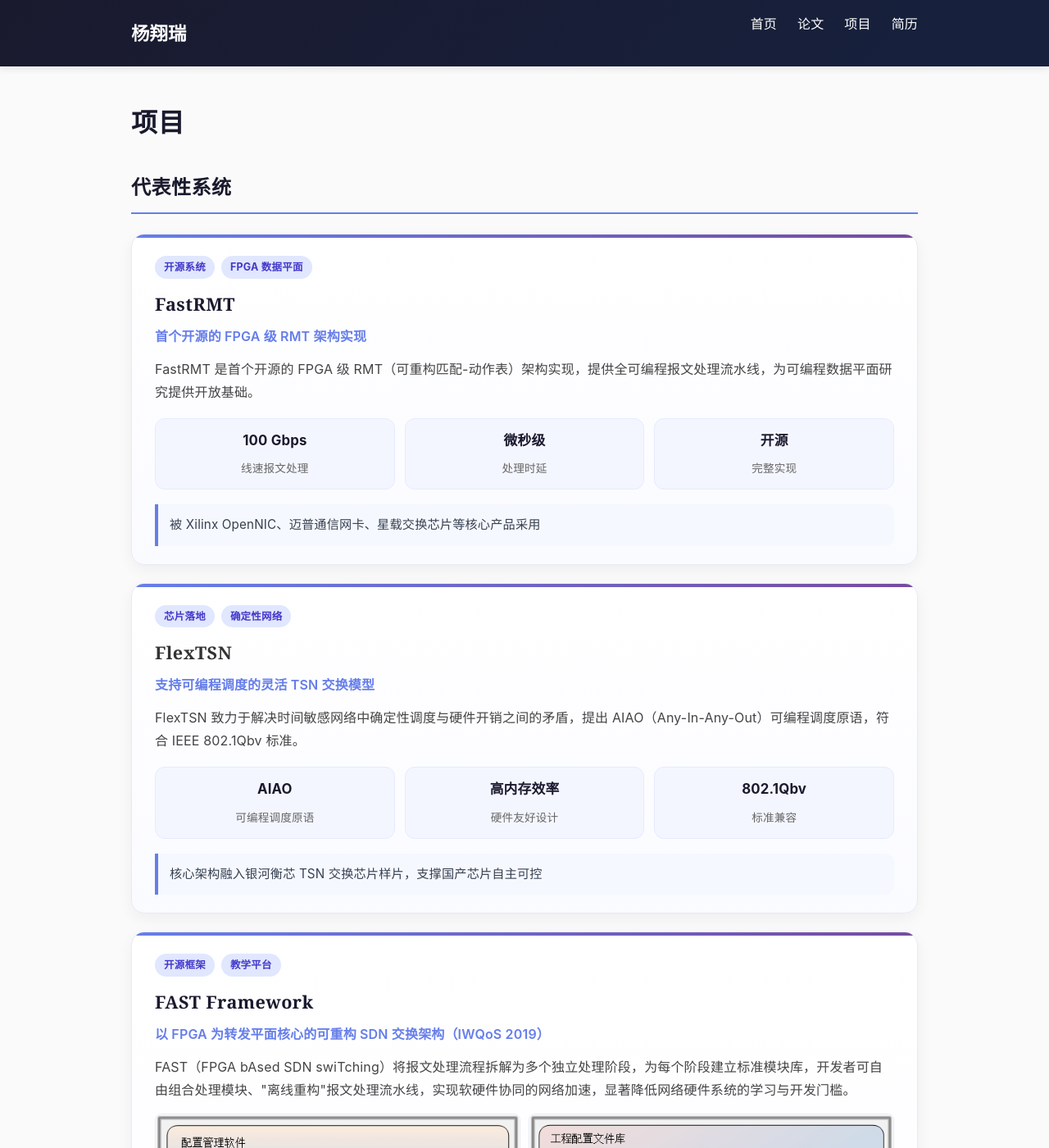
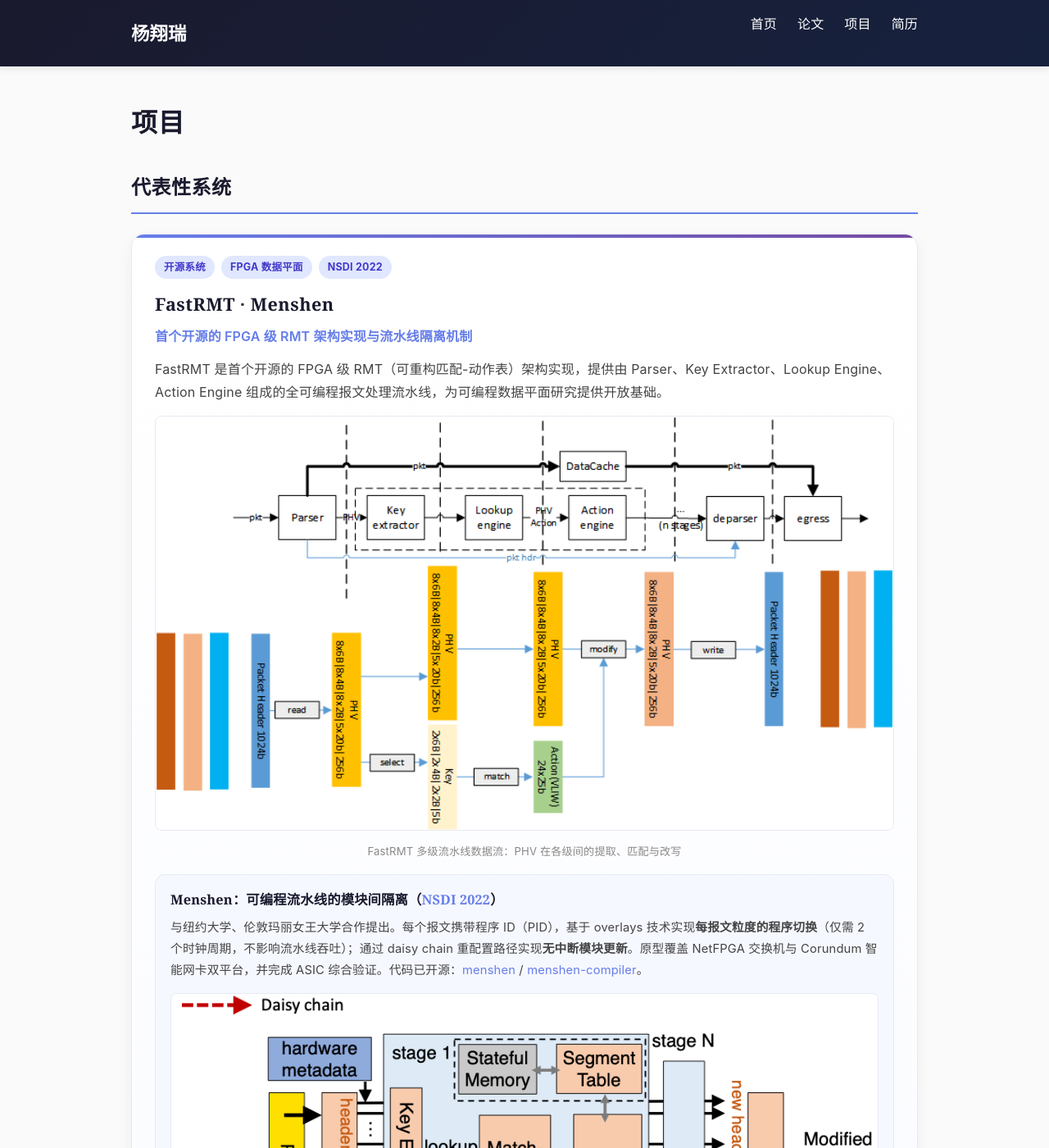
Before and after one commit to Winters123/Winters123.github.io, a Jekyll site: the page built from _pages/projects.md, in a window 1280 px wide and 1400 px high. Shown: the whole window at 82% size. Built offline with Jekyll 4.4.1, drawn with Linux system fonts in a browser that asks for light colours; some of the changed text lies outside the part shown.

Commit message:
Enrich FastRMT card with Menshen (NSDI 2022) and architecture figures

```diff
--- a/_pages/projects.md
+++ b/_pages/projects.md
@@ -12,14 +12,27 @@ permalink: /projects/
     <div class="proj-tag-row">
         <span class="proj-tag tag-blue">开源系统</span>
         <span class="proj-tag tag-blue">FPGA 数据平面</span>
+        <span class="proj-tag tag-blue">NSDI 2022</span>
     </div>
-    <h3><a href="https://github.com/Winters123/FastRMT">FastRMT</a></h3>
-    <p class="proj-subtitle">首个开源的 FPGA 级 RMT 架构实现</p>
-    <p>FastRMT 是首个开源的 FPGA 级 RMT（可重构匹配-动作表）架构实现，提供全可编程报文处理流水线，为可编程数据平面研究提供开放基础。</p>
+    <h3><a href="https://github.com/Winters123/FastRMT">FastRMT</a> · <a href="https://isolation.quest/">Menshen</a></h3>
+    <p class="proj-subtitle">首个开源的 FPGA 级 RMT 架构实现与流水线隔离机制</p>
+    <p>FastRMT 是首个开源的 FPGA 级 RMT（可重构匹配-动作表）架构实现，提供由 Parser、Key Extractor、Lookup Engine、Action Engine 组成的全可编程报文处理流水线，为可编程数据平面研究提供开放基础。</p>
+    <div class="proj-figure">
+        <img src="{{ '/assets/img/fastrmt-data-flow.png' | relative_url }}" alt="FastRMT 流水线数据流图">
+        <div class="proj-figure-cap">FastRMT 多级流水线数据流：PHV 在各级间的提取、匹配与改写</div>
+    </div>
+    <div class="proj-sub-block">
+        <h4>Menshen：可编程流水线的模块间隔离（<a href="https://www.usenix.org/conference/nsdi22/presentation/wang-tao">NSDI 2022</a>）</h4>
+        <p>与纽约大学、伦敦玛丽女王大学合作提出。每个报文携带程序 ID（PID），基于 overlays 技术实现<strong>每报文粒度的程序切换</strong>（仅需 2 个时钟周期，不影响流水线吞吐）；通过 daisy chain 重配置路径实现<strong>无中断模块更新</strong>。原型覆盖 NetFPGA 交换机与 Corundum 智能网卡双平台，并完成 ASIC 综合验证。代码已开源：<a href="https://github.com/multitenancy-project/menshen">menshen</a> / <a href="https://github.com/multitenancy-project/menshen-compiler">menshen-compiler</a>。</p>
+        <div class="proj-figure">
+            <img src="{{ '/assets/img/menshen-daisy-chain.png' | relative_url }}" alt="Menshen 流水线与 daisy chain 重配置路径">
+            <div class="proj-figure-cap">Menshen：daisy chain 重配置路径实现无中断模块更新</div>
+        </div>
+    </div>
     <div class="proj-metrics">
         <div class="proj-metric"><strong>100 Gbps</strong><span>线速报文处理</span></div>
-        <div class="proj-metric"><strong>微秒级</strong><span>处理时延</span></div>
-        <div class="proj-metric"><strong>开源</strong><span>完整实现</span></div>
+        <div class="proj-metric"><strong>2 cycles</strong><span>每报文程序切换</span></div>
+        <div class="proj-metric"><strong>1 GHz / ~6%</strong><span>ASIC 时序 / 额外面积</span></div>
     </div>
     <div class="proj-impact">被 Xilinx OpenNIC、迈普通信网卡、星载交换芯片等核心产品采用</div>
 </div>
--- a/assets/css/style.css
+++ b/assets/css/style.css
@@ -577,6 +577,44 @@ a:hover {
     background: #fff;
 }
 
+.proj-figure {
+    margin: 14px 0 4px;
+}
+
+.proj-figure img {
+    width: 100%;
+    border: 1px solid #e8eaf3;
+    border-radius: 8px;
+    background: #fff;
+}
+
+.proj-figure-cap {
+    text-align: center;
+    font-size: 0.82rem;
+    color: #888;
+    margin-top: 6px;
+}
+
+.proj-sub-block {
+    background: #f6f8ff;
+    border: 1px solid #e8eaf3;
+    border-radius: 12px;
+    padding: 16px 18px 14px;
+    margin: 16px 0 4px;
+}
+
+.proj-sub-block h4 {
+    font-family: 'Source Han Serif SC', 'Noto Serif SC', 'Songti SC', 'STSong', SimSun, Georgia, serif;
+    font-size: 1.02rem;
+    color: #1a1a2e;
+    margin-bottom: 8px;
+}
+
+.proj-sub-block p {
+    font-size: 0.92rem;
+    margin-bottom: 10px;
+}
+
 .proj-impact {
     border-left: 4px solid #667eea;
     background: #f6f8ff;
```
Also changed, not shown: assets/img/fastrmt-data-flow.png (added), assets/img/menshen-daisy-chain.png (added).
